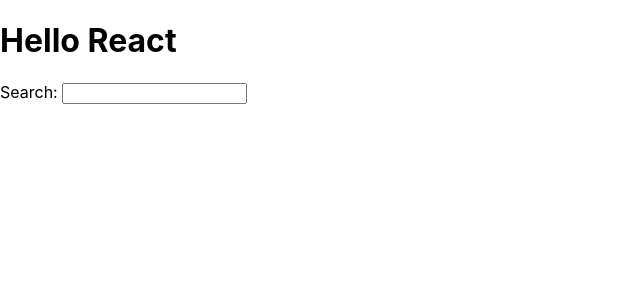
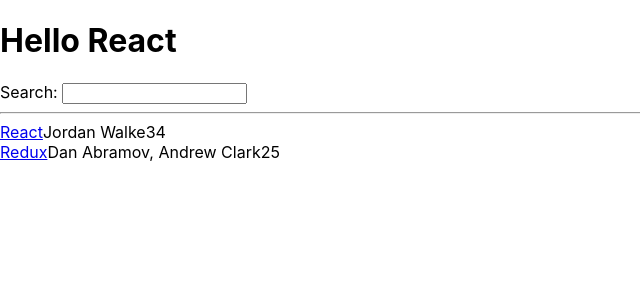
Before and after one commit to chimichanga-dd/hacker-stories, a React (Create React App) app: page / in a window 1280 px wide. Shown: the top 300 px of the page, without its empty margins (0-640 px from the left). Built offline with nearby package versions, Linux system fonts and the light colour scheme.

Commit message:
add list

```diff
--- a/src/App.js
+++ b/src/App.js
@@ -3,10 +3,28 @@
 import './App.css';
 
 
+const list = [
+  {
+    title: 'React',
+    url: 'https://reactjs.org/',
+    author: 'Jordan Walke',
+    num_comments: 3,
+    points: 4,
+    objectID: 0,
+  },
+  {
+    title: 'Redux',
+    url: 'https://redux.js.org/',
+    author: 'Dan Abramov, Andrew Clark',
+    num_comments: 2,
+    points: 5,
+    objectID: 1,
+  },
+];
+
 function getTitle(title){
   return title
 }
-
 
 function App() {
 
@@ -18,6 +36,21 @@
 
       <label htmlFor="search">Search: </label>
       <input id="search" type="text" />
+
+      <hr/>
+
+      {list.map(
+        (item) =>
+          <div key={item.objectID}>
+            <span>
+              <a href={item.url}>{item.title}</a>
+            </span>
+            <span>{item.author}</span>
+            <span>{item.num_comments}</span>
+            <span>{item.points}</span>
+          </div>
+      )}
+
     </div>
   );
 }
```
